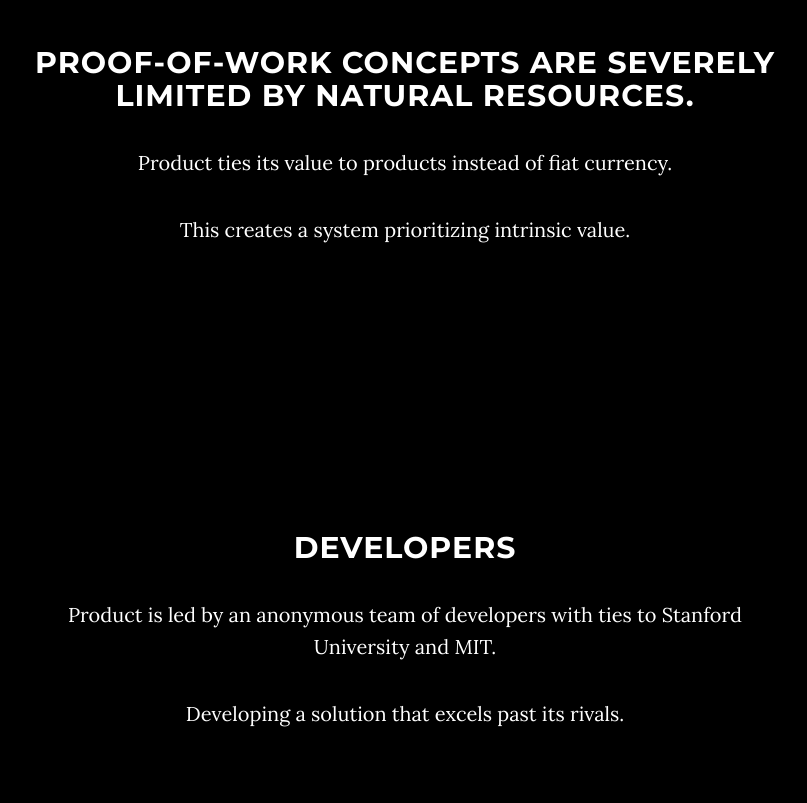
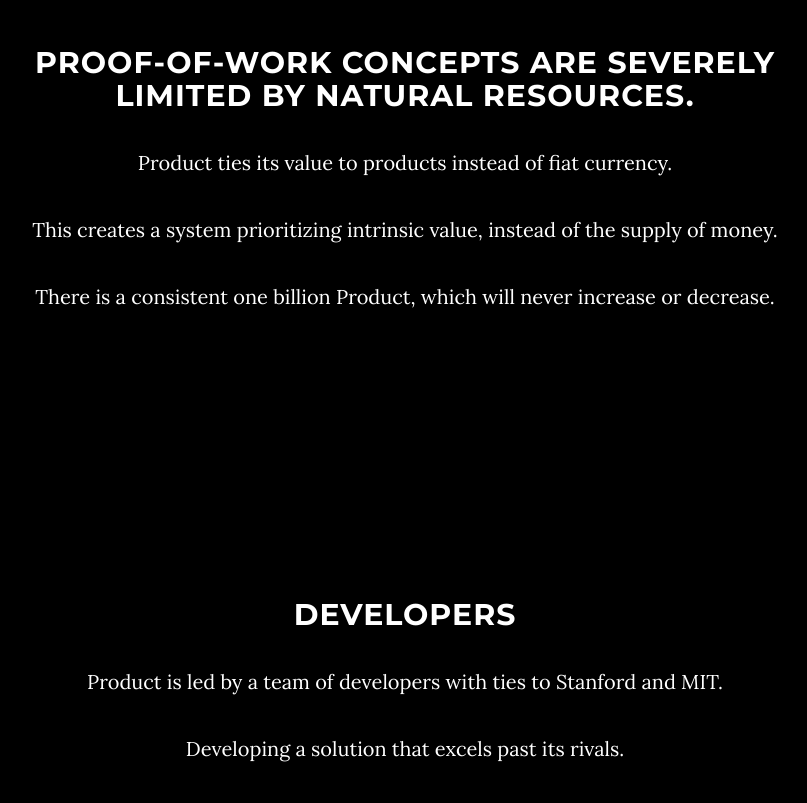
Before and after one commit to ProductCoin/ProductCoin, a plain HTML site: page index.html in a window 1280 px wide. Shown: the part 1004-1807 px from the top of the page, without its empty margins (235-1042 px from the left). Drawn offline with nearby package versions, Linux system fonts and the light colour scheme; a script that the page names is missing.

Commit message:
Update index.html

```diff
--- a/index.html
+++ b/index.html
@@ -93,7 +93,8 @@
             <div class="col-lg-8 col-lg-offset-2">
                 <h2>Proof-of-Work concepts are severely limited by natural resources.</h2>
                 <p> Product ties its value to products instead of fiat currency.</p>
-                <p>This creates a system prioritizing intrinsic value.</p>
+                <p>This creates a system prioritizing intrinsic value, instead of the supply of money.</p>
+                <p>There is a consistent one billion Product, which will never increase or decrease.</p>
             </div>
         </div>
     </section>
@@ -112,7 +113,7 @@
         <div class="row">
             <div class="col-lg-8 col-lg-offset-2">
                 <h2>Developers</h2>
-                <p>Product is led by an anonymous team of developers with ties to Stanford University and MIT.</p>
+                <p>Product is led by a team of developers with ties to Stanford and MIT.</p>
                 <p>Developing a solution that excels past its rivals.</p>
                 </p>
             </div>
```
